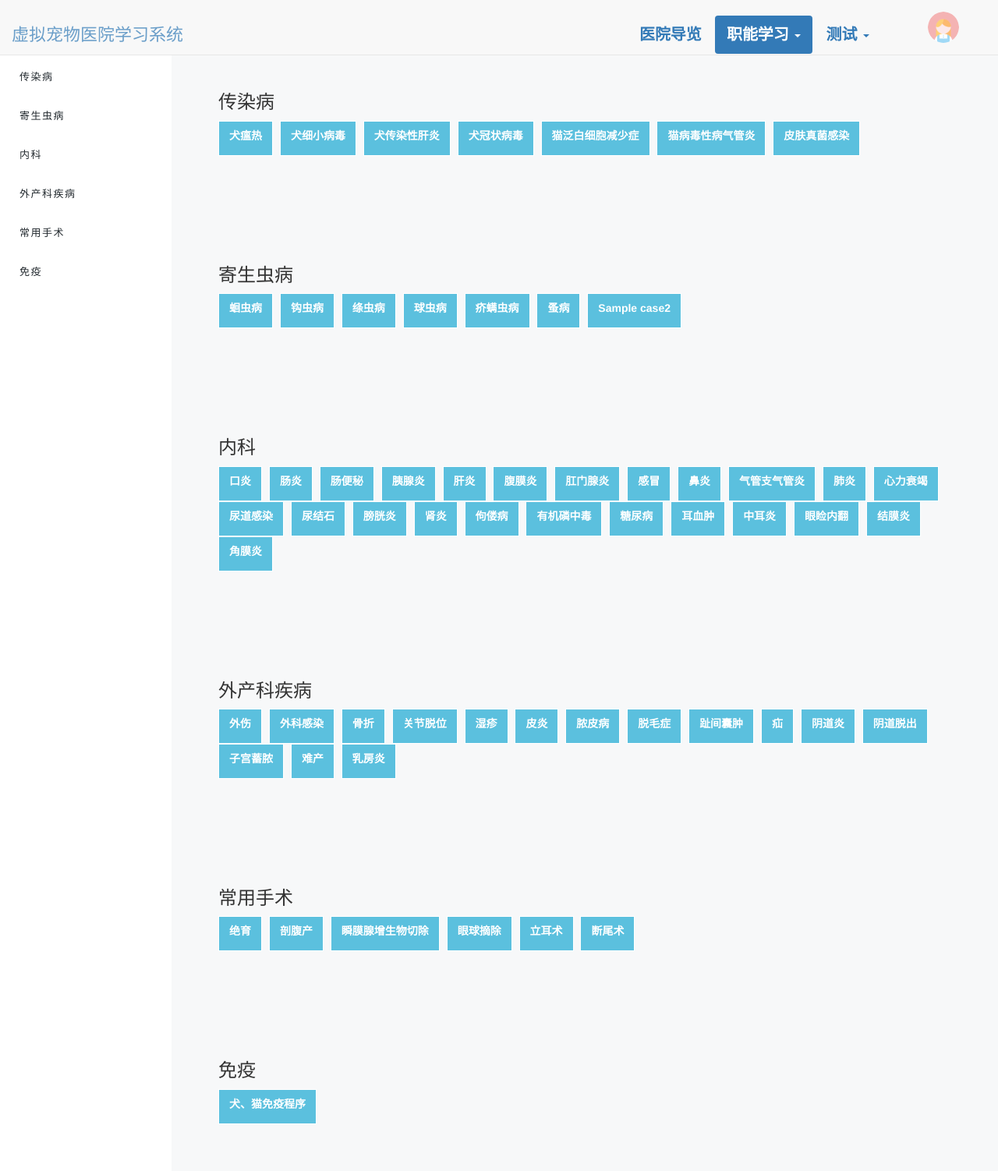
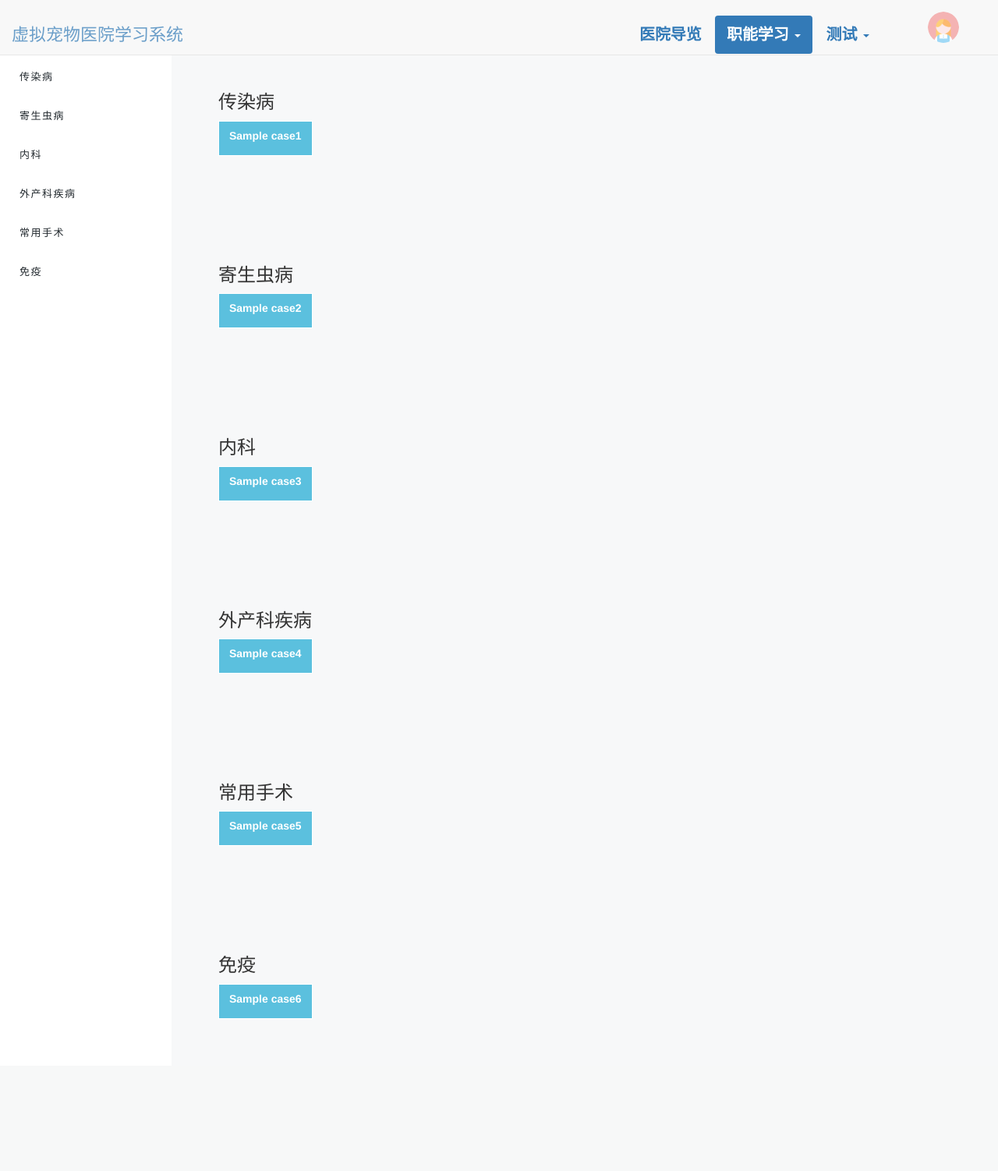
Before and after one commit to LeeCarty/PetHospitalLearningSystem, a Django app: template templates/case/choosecase.html in a window 1280 px wide. Shown: the whole page at 78% size. After the commit the page ends 1306 px from the top, so only its background shows below. Run offline with Django 3.2, Linux system fonts and the light colour scheme; the template is opened without the code that fills it: most values are stand-ins (such as "Sample title", 1, 10 or a date in 2020); some libraries are stand-ins or nearby versions.

Commit message:
phls 4.9.2

```diff
--- a/templates/case/choosecase.html
+++ b/templates/case/choosecase.html
@@ -25,11 +25,11 @@
 		</div>
 		<div class="container-fluid">
 			<div class="navbar-header">
-				<a class="navbar-brand" href="main.html" style="color:rgb(106, 158, 201)">虚拟宠物医院学习系统</a>
+				<a class="navbar-brand" href="" style="color:rgb(106, 158, 201)">虚拟宠物医院学习系统</a>
 			</div>
 			<ul class="nav nav-pills navbar-right" role="tablist" style="font-size:20px">
 				<li>
-					<a style="font-weight: bold" href="guide.html">医院导览</a>
+					<a style="font-weight: bold" href="../guide">医院导览</a>
 				</li>
 				<li class="dropdown active">
 					<a style="font-weight: bold" class="dropdown-toggle" data-toggle="dropdown" href="#">
@@ -38,11 +38,11 @@
 					</a>
 					<ul class="dropdown-menu">
 						<li style="text-align: center">
-							<a href="choosecareer.html">角色扮演</a>
+							<a href="#">角色扮演</a>
 						</li>
 						<li role="separator" class="divider"></li>
 						<li style="text-align: center">
-							<a href="choosecase.html">病例学习</a>
+							<a href="../case/choosecase">病例学习</a>
 						</li>
 					</ul>
 				</li>
@@ -53,11 +53,11 @@
 					</a>
 					<ul class="dropdown-menu">
 						<li style="text-align: center">
-							<a href="testType.html">进入测试</a>
+							<a href="../test/test_type">进入测试</a>
 						</li>
 						<li role="separator" class="divider"></li>
 						<li style="text-align: center">
-							<a href="testManage.html">测试管理</a>
+							<a href="../test/test_manage">测试管理</a>
 						</li>
 					</ul>
 				</li>
@@ -81,83 +81,39 @@
 		<div id="container">
 				<section id="chuanran" class="chuanran">
 					<h3 class="text-left">传染病</h3>
-					<a href="study_02.html?case=犬瘟热" class="btn btn-info">犬瘟热</a>
-					<a href="study_02.html?case=犬细小病毒" class="btn btn-info">犬细小病毒</a>
-					<a href="study_02.html?case=犬传染性肝炎" class="btn btn-info">犬传染性肝炎</a>
-					<a href="study_02.html?case=犬冠状病毒" class="btn btn-info">犬冠状病毒</a>
-					<a href="study_02.html?case=猫泛白细胞减少症" class="btn btn-info">猫泛白细胞减少症</a>
-					<a href="study_02.html?case=猫病毒性病气管炎" class="btn btn-info">猫病毒性病气管炎</a>
-					<a href="study_02.html?case=皮肤真菌感染" class="btn btn-info">皮肤真菌感染</a>
+					{% for case1 in cases1 %}
+					    <a href="{%url 'study_02' case1.name %}" class="btn btn-info">{{case1.name}}</a>
+					{% endfor %}
 				</section>
 				<section id="jisheng" class="jisheng">
 					<h3 class="text-left">寄生虫病</h3>
-					<a href="study_02.html?case=蛔虫病" class="btn btn-info">蛔虫病</a>
-					<a href="study_02.html?case=钩虫病" class="btn btn-info">钩虫病</a>
-					<a href="study_02.html?case=绦虫病" class="btn btn-info">绦虫病</a>
-					<a href="study_02.html?case=球虫病" class="btn btn-info">球虫病</a>
-					<a href="study_02.html?case=疥螨虫病" class="btn btn-info">疥螨虫病</a>
-					<a href="study_02.html?case=蚤病" class="btn btn-info">蚤病</a>
 					{% for case2 in cases2 %}
 					    <a href="{%url 'study_02' case2.name %}" class="btn btn-info">{{case2.name}}</a>
 					{% endfor %}
 				</section>
 				<section id="neike" class="neike">
 					<h3 class="text-left">内科</h3>
-					<a href="study_02.html?case=口炎" class="btn btn-info">口炎</a>
-					<a href="study_02.html?case=肠炎" class="btn btn-info">肠炎</a>
-					<a href="study_02.html?case=肠便秘" class="btn btn-info">肠便秘</a>
-					<a href="study_02.html?case=胰腺炎" class="btn btn-info">胰腺炎</a>
-					<a href="study_02.html?case=肝炎" class="btn btn-info">肝炎</a>
-					<a href="study_02.html?case=腹膜炎" class="btn btn-info">腹膜炎</a>
-					<a href="study_02.html?case=肛门腺炎" class="btn btn-info">肛门腺炎</a>
-					<a href="study_02.html?case=感冒" class="btn btn-info">感冒</a>
-					<a href="study_02.html?case=鼻炎" class="btn btn-info">鼻炎</a>
-					<a href="study_02.html?case=气管支气管炎" class="btn btn-info">气管支气管炎</a>
-					<a href="study_02.html?case=肺炎" class="btn btn-info">肺炎</a>
-					<a href="study_02.html?case=心力衰竭" class="btn btn-info">心力衰竭</a>
-					<a href="study_02.html?case=尿道感染" class="btn btn-info">尿道感染</a>
-					<a href="study_02.html?case=尿结石" class="btn btn-info">尿结石</a>
-					<a href="study_02.html?case=膀胱炎" class="btn btn-info">膀胱炎</a>
-					<a href="study_02.html?case=肾炎" class="btn btn-info">肾炎</a>
-					<a href="study_02.html?case=佝偻病" class="btn btn-info">佝偻病</a>
-					<a href="study_02.html?case=有机磷中毒" class="btn btn-info">有机磷中毒</a>
-					<a href="study_02.html?case=糖尿病" class="btn btn-info">糖尿病</a>
-					<a href="study_02.html?case=耳血肿" class="btn btn-info">耳血肿</a>
-					<a href="study_02.html?case=中耳炎" class="btn btn-info">中耳炎</a>
-					<a href="study_02.html?case=眼睑内翻" class="btn btn-info">眼睑内翻</a>
-					<a href="study_02.html?case=结膜炎" class="btn btn-info">结膜炎</a>
-					<a href="study_02.html?case=角膜炎" class="btn btn-info">角膜炎</a>
+					{% for case3 in cases3 %}
+					    <a href="{%url 'study_02' case3.name %}" class="btn btn-info">{{case3.name}}</a>
+					{% endfor %}
 				</section>
 				<section id="waichan" class="waichan">
 					<h3 class="text-left">外产科疾病</h3>
-					<a href="study_02.html?case=外伤" class="btn btn-info">外伤</a>
-					<a href="study_02.html?case=外科感染" class="btn btn-info">外科感染</a>
-					<a href="study_02.html?case=骨折" class="btn btn-info">骨折</a>
-					<a href="study_02.html?case=关节脱位" class="btn btn-info">关节脱位</a>
-					<a href="study_02.html?case=湿疹" class="btn btn-info">湿疹</a>
-					<a href="study_02.html?case=皮炎" class="btn btn-info">皮炎</a>
-					<a href="study_02.html?case=脓皮病" class="btn btn-info">脓皮病</a>
-					<a href="study_02.html?case=脱毛症" class="btn btn-info">脱毛症</a>
-					<a href="study_02.html?case=趾间囊肿" class="btn btn-info">趾间囊肿</a>
-					<a href="study_02.html?case=疝" class="btn btn-info">疝</a>
-					<a href="study_02.html?case=阴道炎" class="btn btn-info">阴道炎</a>
-					<a href="study_02.html?case=阴道脱出" class="btn btn-info">阴道脱出</a>
-					<a href="study_02.html?case=子宫蓄脓" class="btn btn-info">子宫蓄脓</a>
-					<a href="study_02.html?case=难产" class="btn btn-info">难产</a>
-					<a href="study_02.html?case=乳房炎" class="btn btn-info">乳房炎</a>
+					{% for case4 in cases4 %}
+					    <a href="{%url 'study_02' case4.name %}" class="btn btn-info">{{case4.name}}</a>
+					{% endfor %}
 				</section>
 				<section id="changyong" class="changyong">
 					<h3 class="text-left">常用手术</h3>
-					<a href="study_02.html?case=绝育" class="btn btn-info">绝育</a>
-					<a href="study_02.html?case=剖腹产" class="btn btn-info">剖腹产</a>
-					<a href="study_02.html?case=瞬膜腺增生物切除" class="btn btn-info">瞬膜腺增生物切除</a>
-					<a href="study_02.html?case=眼球摘除" class="btn btn-info">眼球摘除</a>
-					<a href="study_02.html?case=立耳术" class="btn btn-info">立耳术</a>
-					<a href="study_02.html?case=断尾术" class="btn btn-info">断尾术</a>
+					{% for case5 in cases5 %}
+					    <a href="{%url 'study_02' case5.name %}" class="btn btn-info">{{case5.name}}</a>
+					{% endfor %}
 				</section>
 				<section id="mianyi" class="mianyi">
 					<h3 class="text-left">免疫</h3>
-					<a href="study_02.html?case=犬、猫免疫程序" class="btn btn-info">犬、猫免疫程序</a>
+					{% for case6 in cases6 %}
+					    <a href="{%url 'study_02' case6.name %}" class="btn btn-info">{{case6.name}}</a>
+					{% endfor %}
 				</section>
 			</div>
 
--- a/templates/testmode/paperChoice.html
+++ b/templates/testmode/paperChoice.html
@@ -56,7 +56,7 @@
                 </div>
                 <ul class="nav nav-pills navbar-right" role="tablist" style="font-size:20px">
                     <li>
-                        <a style="font-weight: bold" href="#">医院导览</a>
+                        <a style="font-weight: bold" href="../guide">医院导览</a>
                     </li>
                     <li class="dropdown">
                         <a style="font-weight: bold" class="dropdown-toggle" data-toggle="dropdown" href="#">
@@ -69,7 +69,7 @@
                             </li>
                             <li role="separator" class="divider"></li>
                             <li style="text-align: center">
-                                <a href="#">病例学习</a>
+                                <a href="../case/choosecase">病例学习</a>
                             </li>
                         </ul>
                     </li>
--- a/templates/testmode/test.html
+++ b/templates/testmode/test.html
@@ -26,7 +26,7 @@
 			</div>
 			<ul class="nav nav-pills navbar-right" role="tablist" style="font-size:20px">
 				<li>
-					<a style="font-weight: bold" href="#">医院导览</a>
+					<a style="font-weight: bold" href="../guide">医院导览</a>
 				</li>
 				<li class="dropdown">
 					<a style="font-weight: bold" class="dropdown-toggle" data-toggle="dropdown" href="#">
@@ -39,7 +39,7 @@
 						</li>
 						<li role="separator" class="divider"></li>
 						<li style="text-align: center">
-							<a href="#">病例学习</a>
+							<a href="../case/choosecase">病例学习</a>
 						</li>
 					</ul>
 				</li>
--- a/templates/testmode/testManage.html
+++ b/templates/testmode/testManage.html
@@ -52,11 +52,11 @@
             </div>
             <div class="container-fluid">
                 <div class="navbar-header">
-                    <a class="navbar-brand" href="main.html" style="color:rgb(106, 158, 201)">虚拟宠物医院学习系统</a>
+                    <a class="navbar-brand" href="" style="color:rgb(106, 158, 201)">虚拟宠物医院学习系统</a>
                 </div>
                 <ul class="nav nav-pills navbar-right" role="tablist" style="font-size:20px">
                     <li>
-                        <a style="font-weight: bold" href="#">医院导览</a>
+                        <a style="font-weight: bold" href="../guide">医院导览</a>
                     </li>
                     <li class="dropdown">
                         <a style="font-weight: bold" class="dropdown-toggle" data-toggle="dropdown" href="#">
@@ -69,7 +69,7 @@
                             </li>
                             <li role="separator" class="divider"></li>
                             <li style="text-align: center">
-                                <a href="#">病例学习</a>
+                                <a href="../case/choosecase">病例学习</a>
                             </li>
                         </ul>
                     </li>
--- a/templates/testmode/testtype.html
+++ b/templates/testmode/testtype.html
@@ -42,11 +42,11 @@
             </div>
             <div class="container-fluid">
                 <div class="navbar-header">
-                    <a class="navbar-brand" href="#" style="color:rgb(106, 158, 201)">虚拟宠物医院学习系统</a>
+                    <a class="navbar-brand" href="" style="color:rgb(106, 158, 201)">虚拟宠物医院学习系统</a>
                 </div>
                 <ul class="nav nav-pills navbar-right" role="tablist" style="font-size:20px">
                     <li>
-                        <a style="font-weight: bold" href="#">医院导览</a>
+                        <a style="font-weight: bold" href="../guide">医院导览</a>
                     </li>
                     <li class="dropdown">
                         <a style="font-weight: bold" class="dropdown-toggle" data-toggle="dropdown" href="#">
@@ -59,7 +59,7 @@
                             </li>
                             <li role="separator" class="divider"></li>
                             <li style="text-align: center">
-                                <a href="#">病例学习</a>
+                                <a href="../case/choosecase">病例学习</a>
                             </li>
                         </ul>
                     </li>
```
Also changed, not shown: templates/base.html (+5 -5 lines), templates/case/study_02.html (+6 -6 lines), templates/guide/guide.html (+5 -5 lines), templates/testmode/main.html (deleted, +0 -84 lines).
